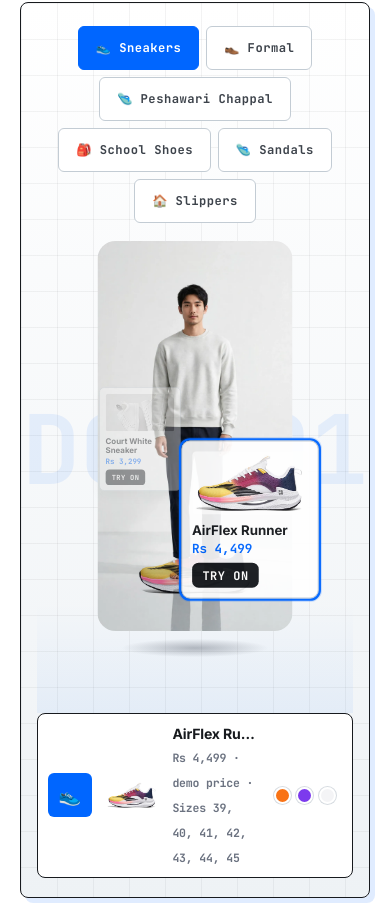
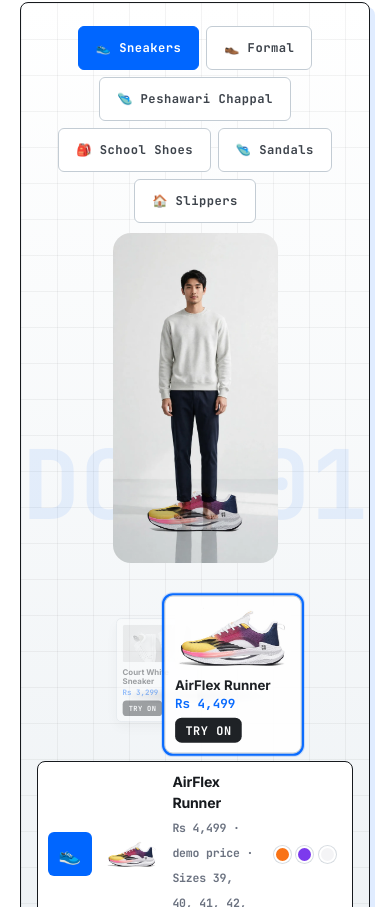
Before and after one commit to TalhaIslamJadoon/dcs-shoes, a plain HTML site: page index.html in a window 390 px wide. Shown: the part 11093-12000 px from the top of the page. Drawn offline with Linux system fonts and the light colour scheme.

Commit message:
Add files via upload

```diff
--- a/index.html
+++ b/index.html
@@ -714,6 +714,28 @@ footer{background:#101216}
   .studio{box-shadow:5px 5px 0 rgba(0,102,255,.12)}
 }
 </style>
+<style>
+/* TO-FIX 2026-11-24: mobile try-on repair */
+
+@media(max-width:700px){
+  /* Tray: let a long shoe name wrap instead of being cut off with an ellipsis */
+  .tray .tray-info b{white-space:normal;overflow:visible;text-overflow:clip}
+}
+
+</style>
+<style>
+/* TO-FIX2 2026-11-24: mobile try-on restack (shoes) */
+
+@media(max-width:640px){
+  /* Mobile studio stacks: model first, then the orbit in its own band —
+     cards no longer cover the model or slide off the stage edges. */
+  .stage{height:auto;display:flex;flex-direction:column;align-items:center}
+  .model-wrap{position:relative;left:auto;top:auto;transform:none;order:1;height:330px}
+  .orbit{position:relative;inset:auto;order:2;width:100%;height:190px;margin-top:8px}
+  .floor-gloss{display:none}
+}
+
+</style>
 </head>
 <body>
 
@@ -1547,8 +1569,11 @@ function orbitStep(){
   var stage = document.getElementById("stage");
   if(stage && orbitCards.length){
     var w = stage.clientWidth, h = stage.clientHeight;
+    var orbEl = document.getElementById("orbit"); if (orbEl && orbEl.clientHeight) { w = orbEl.clientWidth; h = orbEl.clientHeight; }
     var cx = w / 2, cy = h / 2 - 6;
     var rx = Math.max(w / 2 - 92, 120), ry = 118;
+    rx = Math.min(rx, Math.max(48, w / 2 - 76)); /* keep orbiting cards inside the stage on narrow screens */
+    ry = Math.min(ry, Math.max(16, h / 2 - 80)); /* and inside the band vertically */
     if(!orbitPaused && !reduced) orbitAngle += 0.0016;
     orbitCards.forEach(function(c){
       var a = c.phase + orbitAngle;
```
